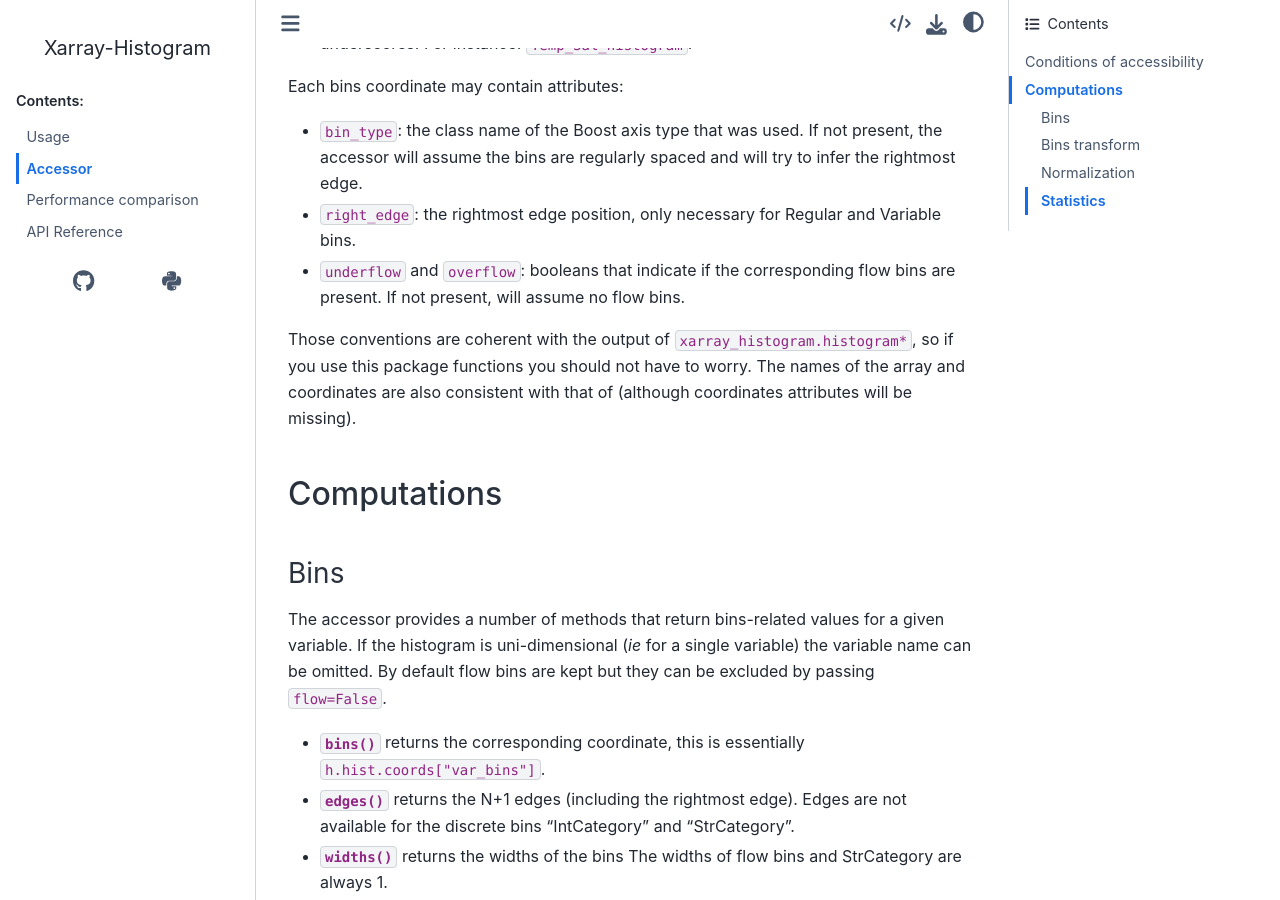
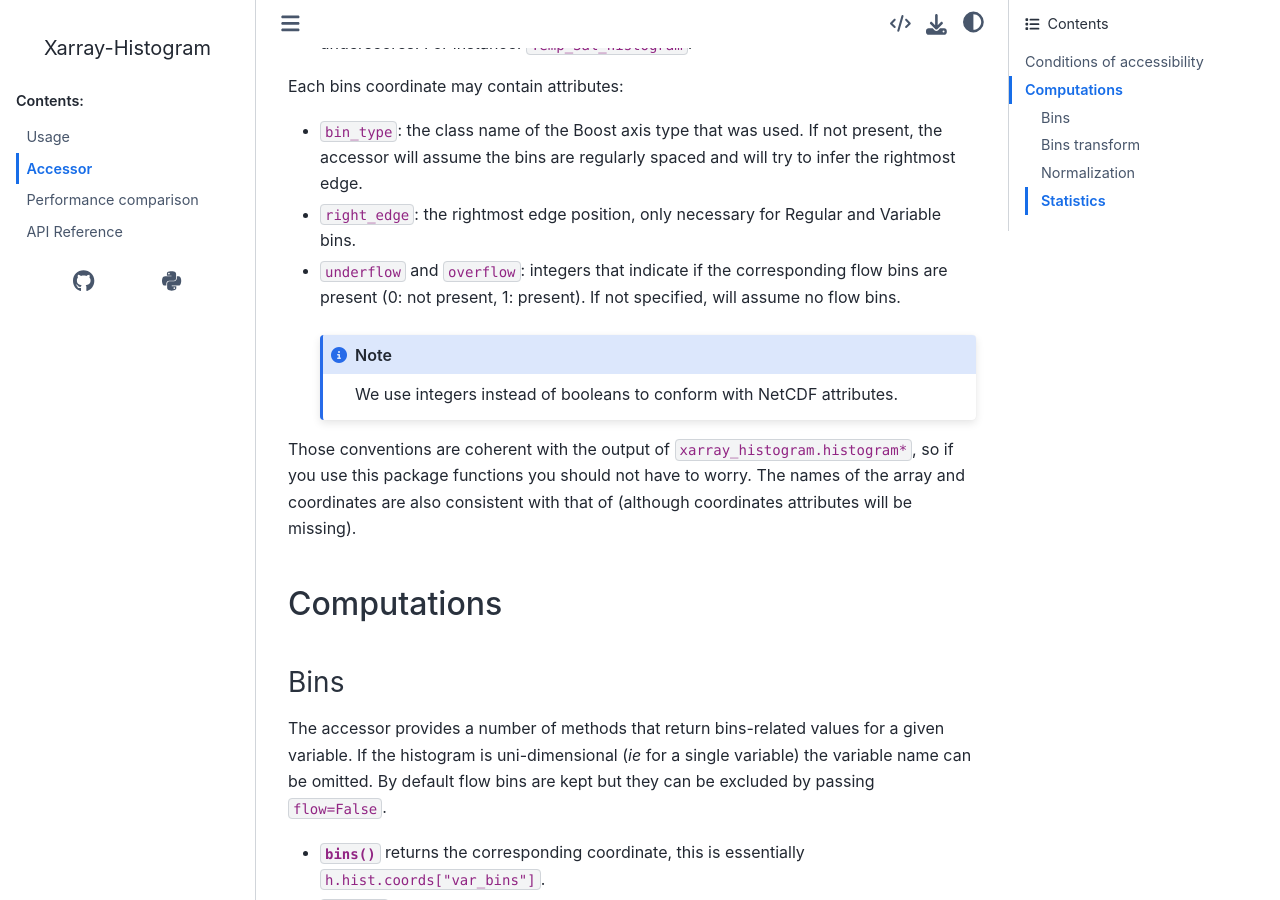
Before and after one commit to Descanonge/xarray-histogram, a Sphinx documentation site: the page built from docs/source/accessor.rst, in a window 1280 px wide and 900 px high, scrolled down 982 px. Built offline with Sphinx 7.4.7 and the Sphinx Book theme 1.1.4, drawn with Linux system fonts in a browser that asks for light colours.

Commit message:
Use integers for under/over-flow attributes
otherwise NetCDF will complain

```diff
--- a/docs/source/accessor.rst
+++ b/docs/source/accessor.rst
@@ -53,8 +53,13 @@ Each bins coordinate may contain attributes:
   to infer the rightmost edge.
 * ``right_edge``: the rightmost edge position, only necessary for Regular and
   Variable bins.
-* ``underflow`` and ``overflow``: booleans that indicate if the corresponding
-  flow bins are present. If not present, will assume no flow bins.
+* ``underflow`` and ``overflow``: integers that indicate if the corresponding
+  flow bins are present (0: not present, 1: present). If not specified, will
+  assume no flow bins.
+
+  .. note::
+
+     We use integers instead of booleans to conform with NetCDF attributes.
 
 Those conventions are coherent with the output of
 ``xarray_histogram.histogram*``, so if you use this package functions you
```
Also changed, not shown: changelog.md (+4 -0 lines), 3 other files.
